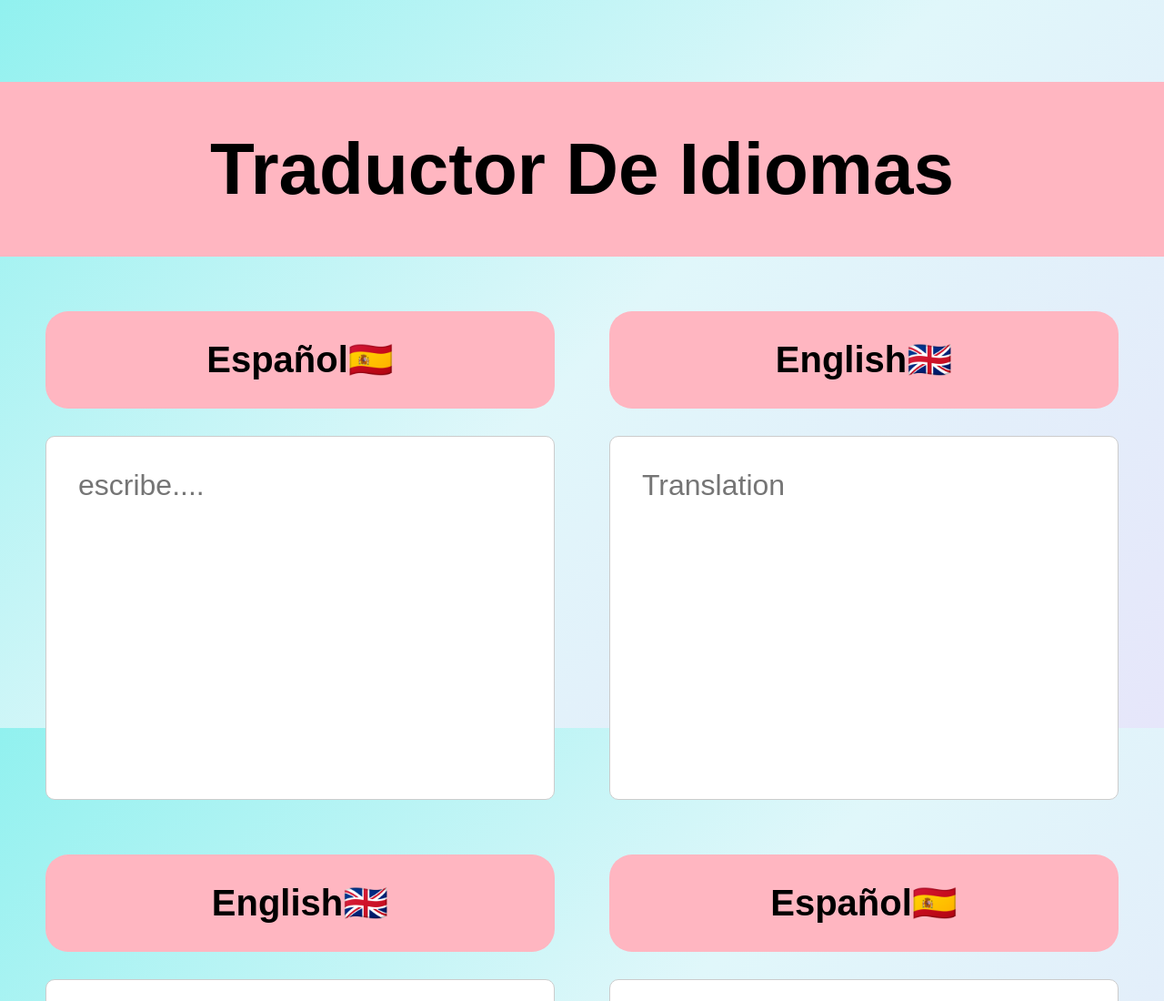
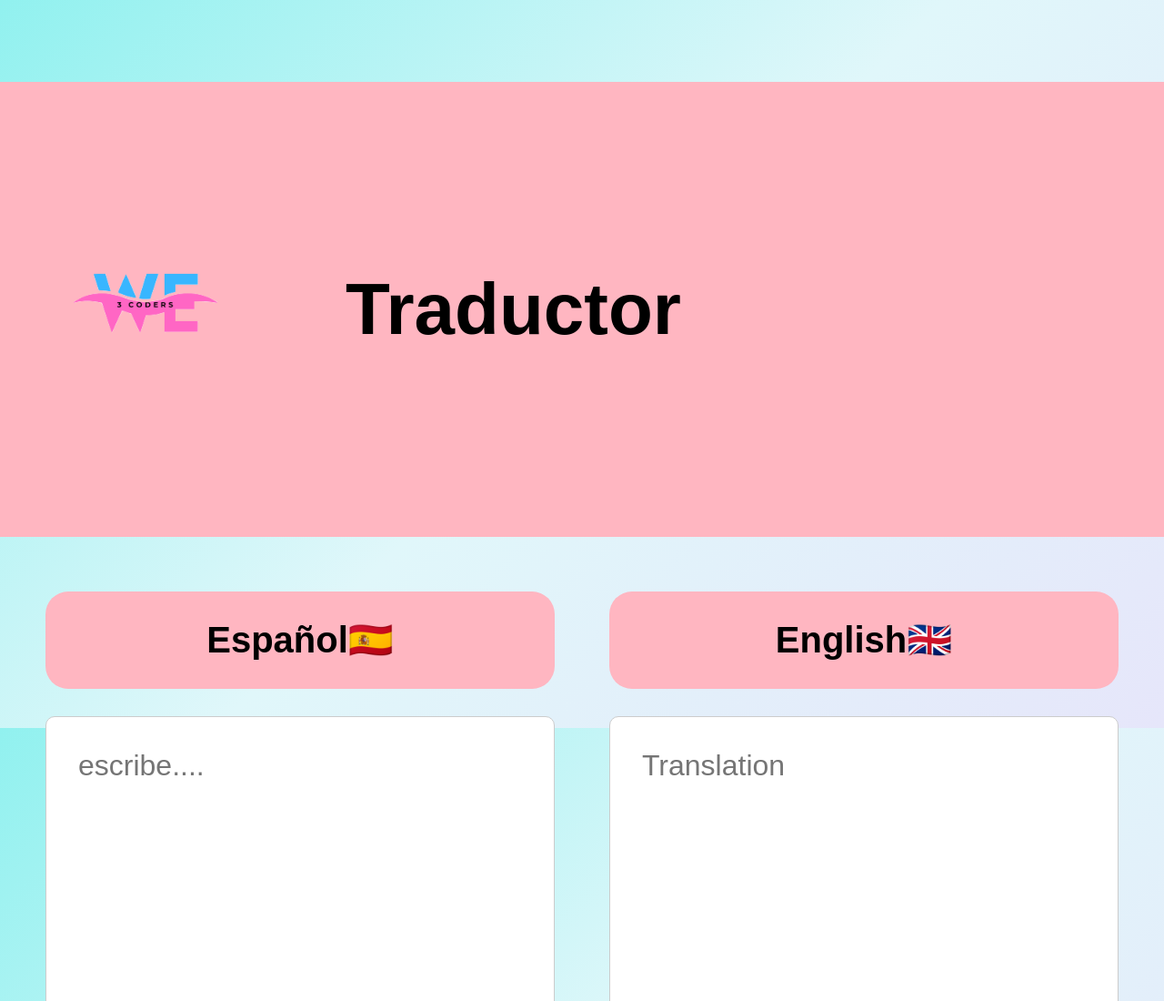
Before and after one commit to zille5/tranductor-proyecto, a plain HTML site: page index.html in a window 1280 px wide. Shown: the top 1100 px of the page at 91% size. Drawn offline with Linux system fonts and the light colour scheme.

Commit message:
modificados

```diff
--- a/index.html
+++ b/index.html
@@ -10,7 +10,8 @@
 
     <body>
         <div class="header">
-            <h1>Traductor De Idiomas</h1>
+            <img src="Black White Minimalist Initials Monogram Jewelry Logo(1).png" alt="Logo">
+            <h1>Traductor</h1>
         </div>
 
         <div class="container">
--- a/style.css
+++ b/style.css
@@ -17,13 +17,24 @@ body {
 
 .header {
   background-color: #ffb6c1;
-  padding: 50px 120px;  /* Increased padding */
-  border-radius: 50px;
+  padding: 50px 120px; /* Reduced the top and bottom padding to reduce height*/
+  border-radius: 90px;
   margin-bottom: 60px;
   margin-top: 60px;
-  text-align: center;
+  text-align: left;  /* Align text left if needed */
   min-width: 1600px;
+
+  display: flex;
+  align-items: center;  /* Vertically center the content */
+  justify-content: flex-start;  /* Align content to the left */
 }
+
+.header img {
+  margin-right: 20px;  /* Optional: Adds spacing between logo and text */
+}
+
+
+
 
 .header h1 {
   font-size: 5rem;  /* Increased header font size */
@@ -39,6 +50,7 @@ body {
   grid-gap: 60px;  /* Increased gap between columns */
   margin-bottom: 60px;
   padding: 0 20px; /* Add some padding for spacing */
+
 }
 
 .language-section {
```
Also changed, not shown: Black White Minimalist Initials Monogram Jewelry Logo(1).png (added).
